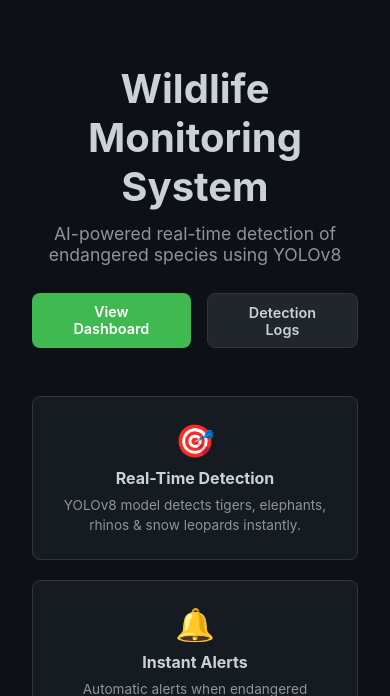
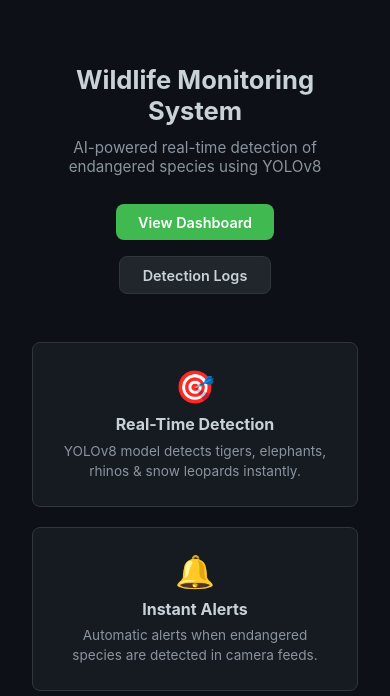
Before and after one commit to meetmungala/Wildlife-Monitoring-System, a Flask app: page / in a window 390 px wide. Shown: the part 97-793 px from the top of the page. Run offline with Flask 3, Linux system fonts and the light colour scheme.

Commit message:
feat: responsive hero section, features grid, and page layout
Agent-Logs-Url: https://github.com/meetmungala/Wildlife-Monitoring-System/sessions/f7b241c6-43c1-4859-a8ad-26efc0f9449f

Co-authored-by: meetmungala <120900694+meetmungala@users.noreply.github.com>

```diff
--- a/dashboard/static/css/style.css
+++ b/dashboard/static/css/style.css
@@ -67,11 +67,11 @@ body {
 
 .hero-content { text-align: center; margin-bottom: 3rem; }
 
-.hero-content h1 { font-size: 2.5rem; margin-bottom: 0.75rem; }
+.hero-content h1 { font-size: clamp(1.6rem, 5vw, 2.5rem); margin-bottom: 0.75rem; }
 
-.subtitle { color: var(--text-muted); font-size: 1.1rem; margin-bottom: 1.75rem; }
+.subtitle { color: var(--text-muted); font-size: clamp(0.95rem, 2.5vw, 1.1rem); margin-bottom: 1.75rem; }
 
-.hero-actions { display: flex; gap: 1rem; justify-content: center; }
+.hero-actions { display: flex; gap: 1rem; justify-content: center; flex-wrap: wrap; }
 
 /* ---- Buttons ---- */
 .btn {
@@ -91,7 +91,7 @@ body {
 .btn-secondary:hover { background: var(--border); }
 
 /* ---- Feature Cards ---- */
-.features { display: grid; grid-template-columns: repeat(auto-fit, minmax(220px, 1fr)); gap: 1.25rem; }
+.features { display: grid; grid-template-columns: repeat(auto-fit, minmax(min(220px, 100%), 1fr)); gap: 1.25rem; }
 
 .feature-card {
   background: var(--surface);
@@ -106,7 +106,7 @@ body {
 
 /* ---- Page ---- */
 .page-content { flex: 1; padding: 2rem; max-width: 1200px; margin: 0 auto; width: 100%; }
-.page-title { font-size: 1.8rem; margin-bottom: 1.5rem; }
+.page-title { font-size: clamp(1.3rem, 4vw, 1.8rem); margin-bottom: 1.5rem; }
 
 /* ---- Stats Grid ---- */
 .stats-grid { display: grid; grid-template-columns: repeat(auto-fit, minmax(160px, 1fr)); gap: 1rem; margin-bottom: 2rem; }
```
